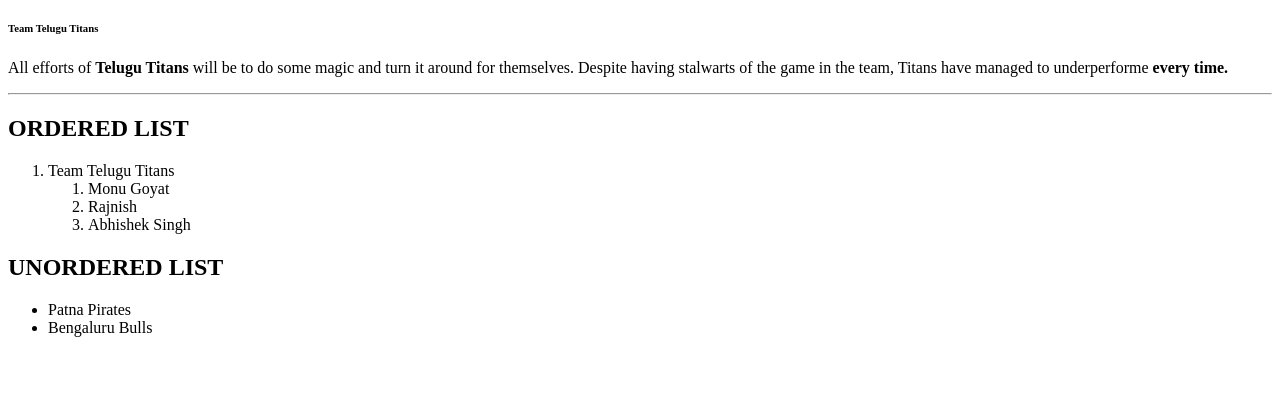
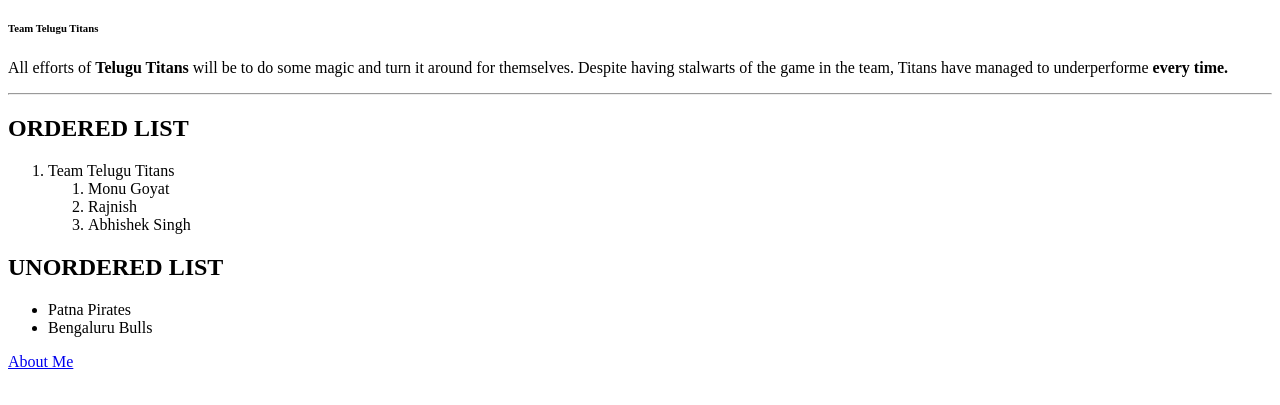
Before and after one commit to 44-563-Web-Apps-S23/44563-webapps-assignment-3-kyathijagadeeswarp, a plain HTML site: page index.html in a window 1280 px wide. Shown: the part 61-466 px from the top of the page. Drawn offline with Linux system fonts and the light colour scheme.

Commit message:
Update index.html

```diff
--- a/index.html
+++ b/index.html
@@ -27,6 +27,7 @@
             <li>Bengaluru Bulls</li>
         </ul>
 
+        <a href="file:///C:/Users/s560448/Desktop/webapps-repos/44563-webapps-assignment-3-kyathijagadeeswarp/aboutme.html">About Me</a>
     </body>
 
 </html>
```
